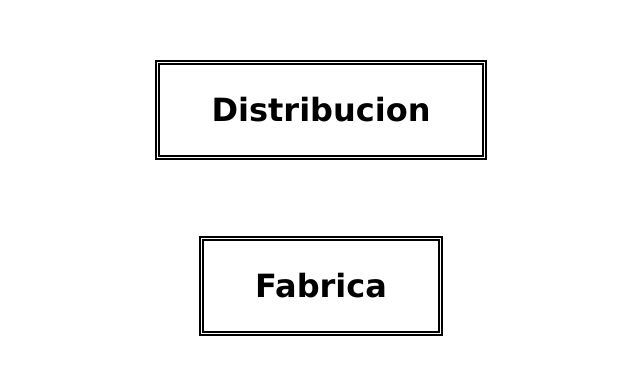
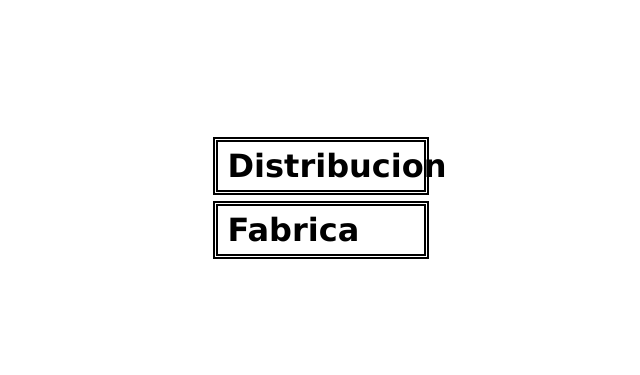
Before and after one commit to Andrey-1992/lacteos-paty-ui, a React (Create React App) app: page / in a window 1280 px wide. Shown: the part 127-502 px from the top of the page, without its empty margins (319-959 px from the left). Built offline with nearby package versions, Linux system fonts and the light colour scheme.

Commit message:
Add routes with routes and links

```diff
--- a/src/components/App/App.tsx
+++ b/src/components/App/App.tsx
@@ -1,13 +1,22 @@
 import React from 'react';
 import './App.css';
+import { Route, Routes } from 'react-router-dom';
 import { MenuSelectionI } from '../Fabrica/FabReusableComps/MenuSelectionI/MenuSelectionI';
 
 export const App: React.FC = () => {
   return (
     <div className="App">
-      {/* <h1>Lacteos Paty (App Component)</h1> */}
-      <h2 className={'menu-text'}>Distribucion</h2>
-      <h2 className={'menu-text'}>Fabrica</h2>
+      <Routes>
+        <Route
+          path='/'
+          element={
+            <div className={'main-menu-selection'}>
+              <h2 className={'menu-text'}>Distribucion</h2>
+              <h2 className={'menu-text'}>Fabrica</h2>
+            </div>
+          }
+          />
+        </Routes>
       {/* <MenuSelectionI firstSection={'Distribucion'} secondSection={'Fabrica'} /> */}
     </div>
   );
--- a/src/index.tsx
+++ b/src/index.tsx
@@ -3,7 +3,7 @@ import ReactDOM from 'react-dom';
 import './index.css';
 import { App }  from './components/App/App';
 import reportWebVitals from './reportWebVitals';
-import { BrowserRouter } from 'react-router-dom'
+import { BrowserRouter } from 'react-router-dom';
 
 ReactDOM.render(
   <BrowserRouter>
```
